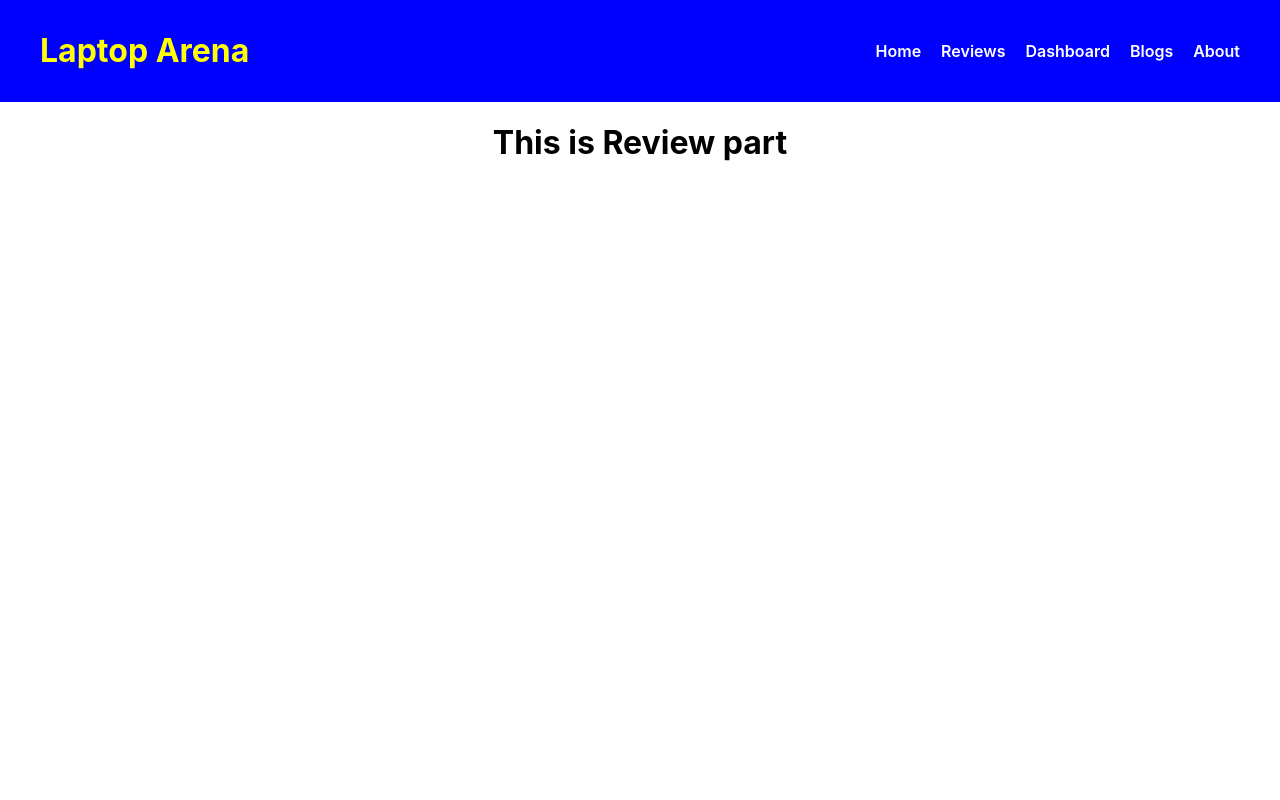
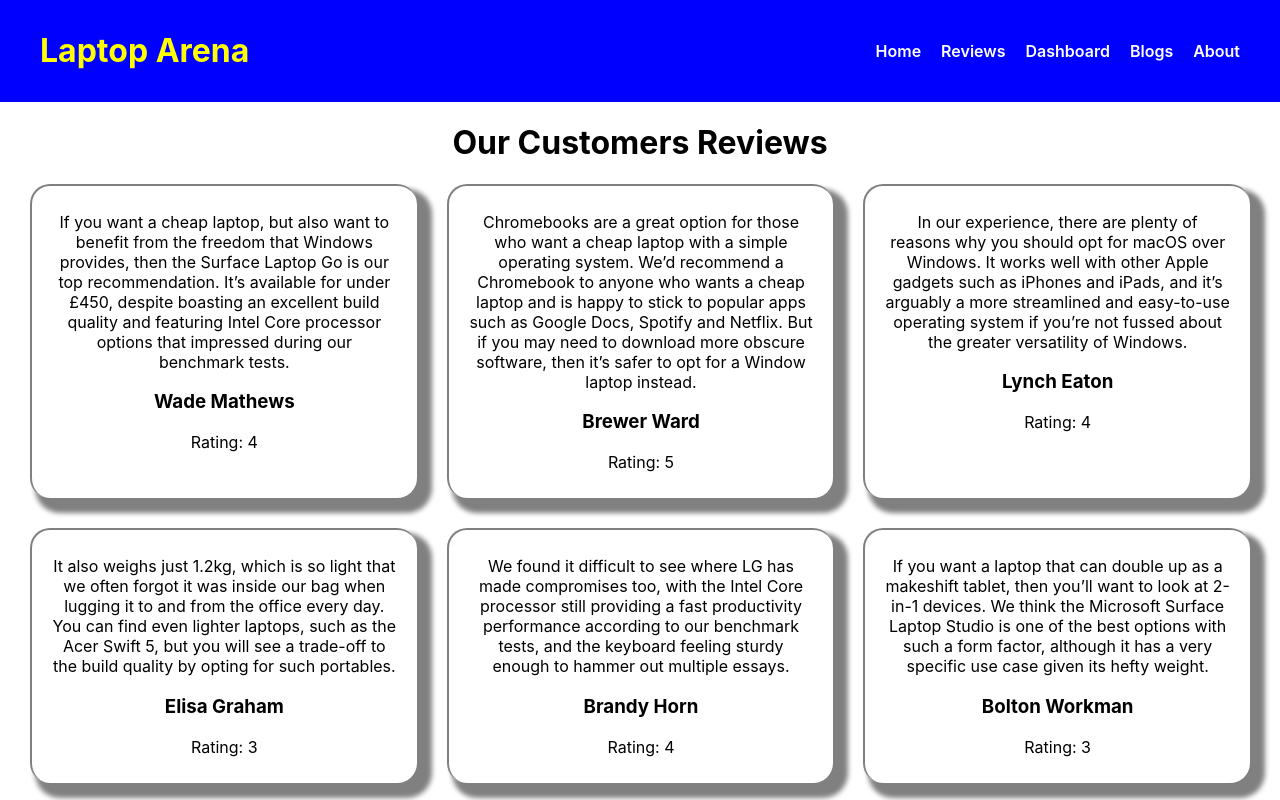
Before and after one commit to faisalkn-71/laptop-arena-reviews, a React (Create React App) app: page /reviews in a window 1280 px wide. Built offline with nearby package versions, Linux system fonts and the light colour scheme.

Commit message:
reviews-done

```diff
--- a/public/index.html
+++ b/public/index.html
@@ -24,7 +24,7 @@
       work correctly both with client-side routing and a non-root public URL.
       Learn how to configure a non-root public URL by running `npm run build`.
     -->
-    <title>React App</title>
+    <title>Laptop Arena</title>
   </head>
   <body>
     <noscript>You need to enable JavaScript to run this app.</noscript>
--- a/src/Components/Home/Home.js
+++ b/src/Components/Home/Home.js
@@ -1,9 +1,39 @@
 import React from 'react';
+import useReviews from '../../hooks/useReviews';
+import Review from '../Review/Review';
 
 const Home = () => {
+    const [reviews, setReviews] = useReviews([])
+
+    // console.log(reviews.slice(1, 4))
+    // const editedReview = reviews.slice(1, 4)
+
+    // setReviews(editedReview)
     return (
         <div>
-            <h1>This is home.</h1>
+            <div>
+                <div>
+                    <h1>Your next Laptop </h1>
+                    <h1>Your best Laptop</h1>
+                    <p>Nowadays, finding a best laptop it's quite impossible. For that reason we are coming with this brand new shop for providing you the best laptop in your zone. You can find here the best laptop for web-developing, gaming, coding and many more works. </p>
+                    <p>So, why do you waiting for? Come here and take your needed one.</p>
+                </div>
+
+                <img src="../image/hp-spectre.jpg" alt="" />
+            </div>
+
+            <div>
+                <h2>Customers Reviews</h2>
+                <div  className='reviews-section'>
+                {
+                    reviews.map(review => <Review
+                    key = {review.id}
+                    review = {review}
+                    ></Review>)
+                }
+                </div>
+            </div>
+
         </div>
     );
 };
--- /dev/null
+++ b/src/Components/Review/Review.css
@@ -0,0 +1,7 @@
+.review-box{
+    border-left: 2px solid gray;
+    border-top: 2px solid gray;
+    border-radius: 20px;
+    box-shadow: 10px 10px 5px 5px gray;
+    padding: 10px 20px;
+}
--- /dev/null
+++ b/src/Components/Review/Review.js
@@ -0,0 +1,15 @@
+import React from 'react';
+import './Review.css'
+
+const Review = (props) => {
+    const {name, review, ratings} = props.review;
+    return (
+        <div className='review-box'>
+            <p>{review}</p>
+            <h3>{name}</h3>
+            <p>Rating: {ratings}</p>
+        </div>
+    );
+};
+
+export default Review;
--- a/src/Components/Reviews/Reviews.css
+++ b/src/Components/Reviews/Reviews.css
@@ -0,0 +1,7 @@
+.reviews-section{
+    display: grid;
+    grid-template-columns: repeat(3, 1fr);
+    grid-gap: 30px;
+    margin: 10px 30px;
+
+}
--- a/src/Components/Reviews/Reviews.js
+++ b/src/Components/Reviews/Reviews.js
@@ -1,9 +1,29 @@
-import React from 'react';
+// import React, {useState, useEffect } from 'react';
+import useReviews from '../../hooks/useReviews';
+import Review from '../Review/Review';
+import './Reviews.css'
 
 const Reviews = () => {
+
+    const [reviews, setReviews] = useReviews([])
+    // const [reviews, setReviews] = useState([])
+
+    // useEffect(()=>{
+    //     fetch('reviews.json')
+    //     .then(res => res.json())
+    //     .then(data => setReviews(data))
+    // },[])
     return (
         <div>
-            <h1>This is Review part</h1>
+            <h1>Our Customers Reviews</h1>
+            <div className='reviews-section'>
+            {
+                reviews.map(review => <Review
+                key = {review.id}
+                review = {review}
+                ></Review>)
+            }
+            </div>
         </div>
     );
 };
--- /dev/null
+++ b/src/hooks/useReviews.js
@@ -0,0 +1,16 @@
+import { useEffect, useState } from "react"
+
+const useReviews = () => {
+    const [reviews, setReviews] = useState([])
+
+    useEffect(() => {
+        fetch('reviews.json')
+        .then(res => res.json())
+        .then(data => setReviews(data))
+    },[])
+
+    return [reviews, setReviews];
+}
+
+
+export default useReviews;
```
Also changed, not shown: 1 other file (tests, documents, lock files or other folders).
